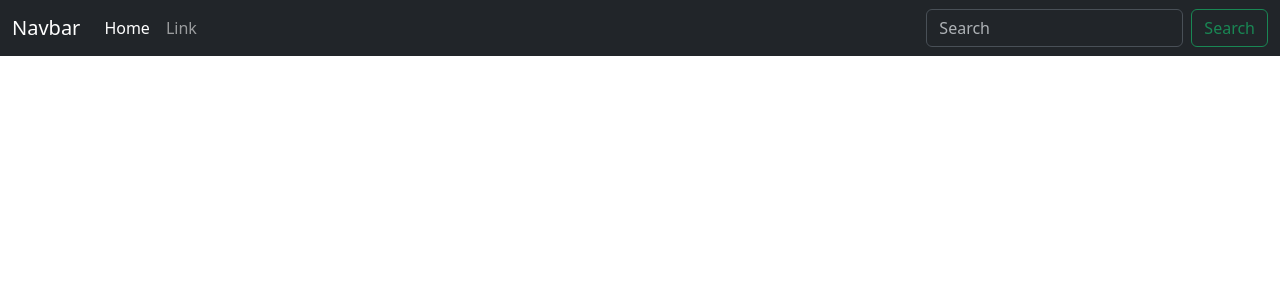
After one commit to telkelly/HackatonPy, a Django app: template event_platform/events/templates/base.html in a window 1280 px wide. The commit adds this page. Shown: the top 300 px of the page. Run offline with Django 3.2, Linux system fonts and the light colour scheme; the template is opened without the code that fills it, so the values that code supplies are empty.

Commit message:
created navbar using bostrap

```diff
--- /dev/null
+++ b/event_platform/events/templates/base.html
@@ -0,0 +1,16 @@
+<!doctype html>
+<html lang="en">
+  <head>
+    <meta charset="utf-8">
+    <meta name="viewport" content="width=device-width, initial-scale=1">
+    <title>Bootstrap demo</title>
+    <link href="https://cdn.jsdelivr.net/npm/bootstrap@5.3.1/dist/css/bootstrap.min.css" rel="stylesheet" integrity="sha384-4bw+/aepP/YC94hEpVNVgiZdgIC5+VKNBQNGCHeKRQN+PtmoHDEXuppvnDJzQIu9" crossorigin="anonymous">
+  </head>
+  <body>
+    {% include 'navbar.html' %}
+    {% block content %}
+
+    {% endblock %}
+    <script src="https://cdn.jsdelivr.net/npm/bootstrap@5.3.1/dist/js/bootstrap.bundle.min.js" integrity="sha384-HwwvtgBNo3bZJJLYd8oVXjrBZt8cqVSpeBNS5n7C8IVInixGAoxmnlMuBnhbgrkm" crossorigin="anonymous"></script>
+  </body>
+</html>
--- a/event_platform/events/templates/home.html
+++ b/event_platform/events/templates/home.html
@@ -5,6 +5,10 @@
     <title>Event App</title>
 </head>
 <body>
-  <h1>Home</h1>
+    {% extends 'base.html' %}
+
+    {% block content %}
+        <h1>Home</h1>
+    {% endblock %}
 </body>
 </html>
--- /dev/null
+++ b/event_platform/events/templates/navbar.html
@@ -0,0 +1,22 @@
+<nav class="navbar bg-dark navbar-expand-lg" data-bs-theme="dark">
+  <div class="container-fluid">
+    <a class="navbar-brand" href="#">Navbar</a>
+    <button class="navbar-toggler" type="button" data-bs-toggle="collapse" data-bs-target="#navbarSupportedContent" aria-controls="navbarSupportedContent" aria-expanded="false" aria-label="Toggle navigation">
+      <span class="navbar-toggler-icon"></span>
+    </button>
+    <div class="collapse navbar-collapse" id="navbarSupportedContent">
+      <ul class="navbar-nav me-auto mb-2 mb-lg-0">
+        <li class="nav-item">
+          <a class="nav-link active" aria-current="page" href="{% url 'home' %}">Home</a>
+        </li>
+        <li class="nav-item">
+          <a class="nav-link" href="#">Link</a>
+        </li>
+      </ul>
+      <form class="d-flex" role="search">
+        <input class="form-control me-2" type="search" placeholder="Search" aria-label="Search">
+        <button class="btn btn-outline-success" type="submit">Search</button>
+      </form>
+    </div>
+  </div>
+</nav>
```
